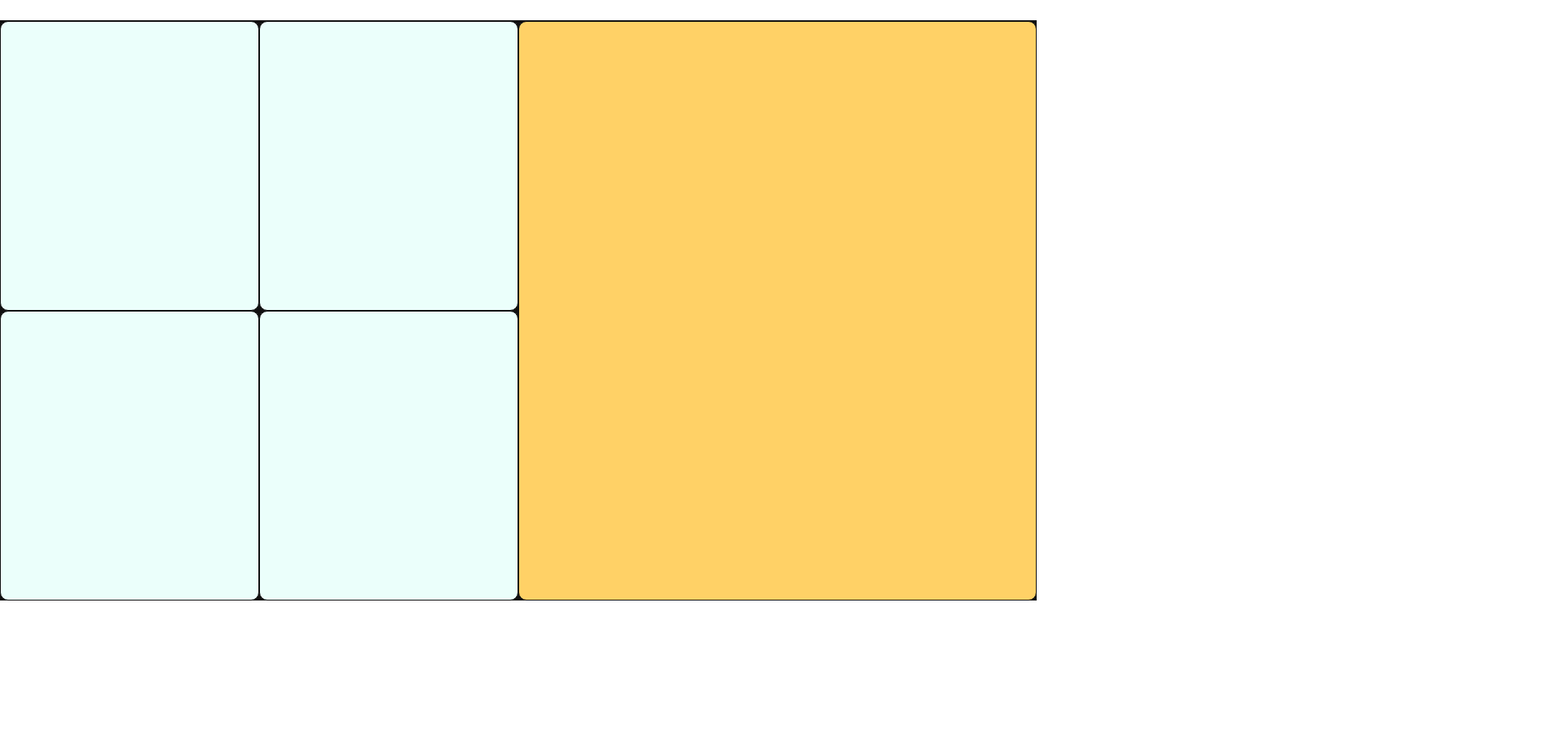
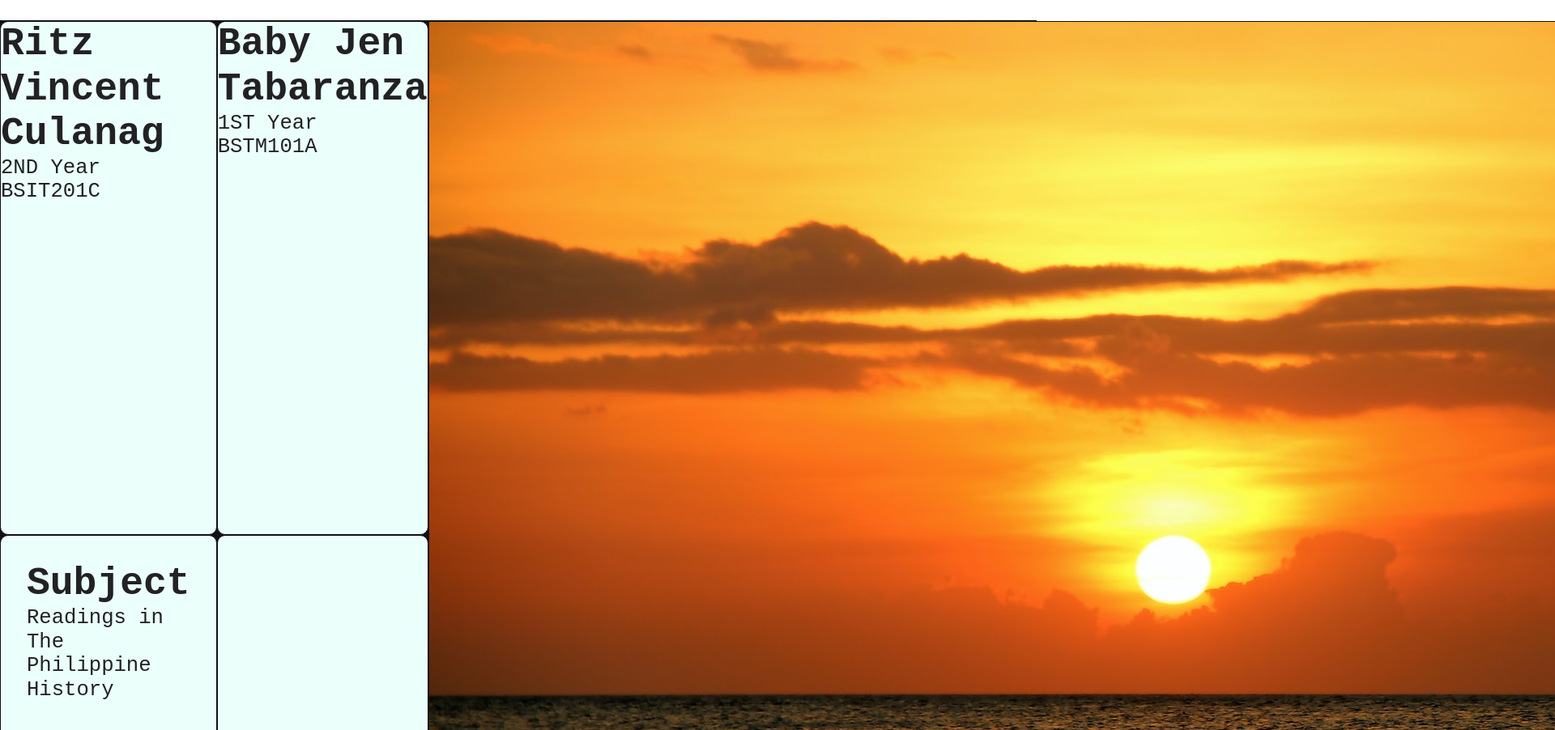
Before and after one commit to rizetto/the-philippine-constitution, a website built with Parcel: page index.html in a window 1280 px wide. Shown: the part 100-1002 px from the top of the page at 81% size, 1920 px wide, since content can reach past the window. Before the commit the page ends 842 px from the top, so only its background shows below. Built offline with nearby package versions, Linux system fonts and the light colour scheme.

Commit message:
add markup for hero section

```diff
--- a/index.html
+++ b/index.html
@@ -43,18 +43,23 @@
 <section class="section section--hero">
   <div class="content content--hero">
     <div class="card card--ritz">
-      <div class="card-content">
-
-      </div>
+      <h2>Ritz Vincent Culanag</h2>
+      <p>2ND Year</p>
+      <p class="student-section">BSIT201C</p>
     </div>
     <div class="card card--jane">
-      <div class="card-content"></div>
+      <h2>Baby Jen Tabaranza</h2>
+      <p>1ST Year</p>
+      <p class="student-section">BSTM101A</p>
     </div>
     <div class="card card--banner">
-      <div class="card-content"></div>
+      <img src="./img/banner.jpg" alt="">
     </div>
     <div class="card card--subject">
-      <div class="card-content"></div>
+      <div class="card-content">
+        <h2>Subject</h2>
+        <p class="student-section">Readings in The Philippine History</p>
+      </div>
     </div>
     <div class="card card--color">
       <div class="card-content"></div>
```
